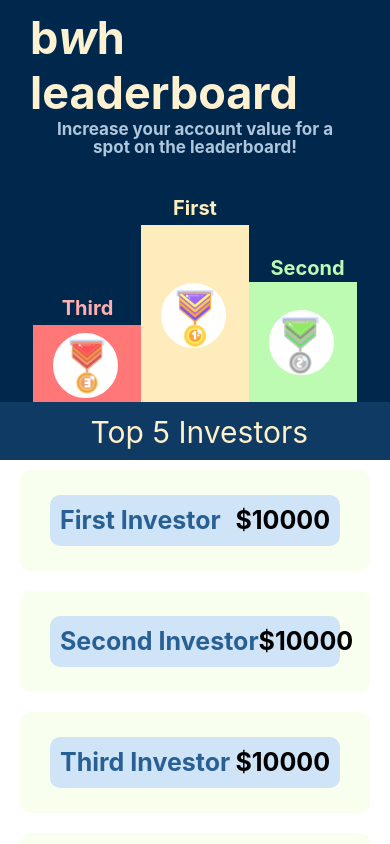
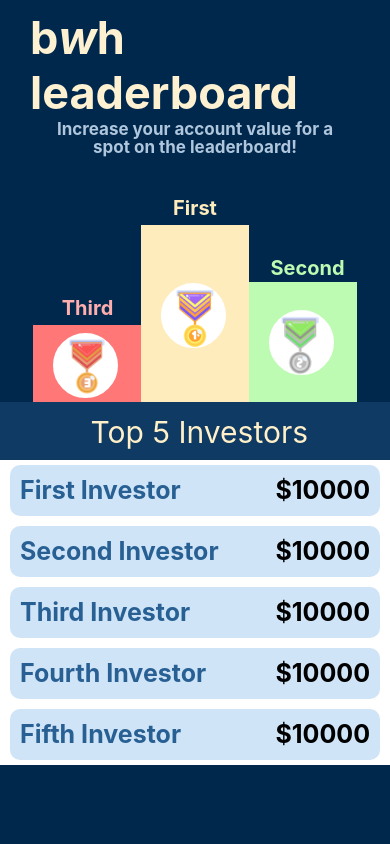
Before and after one commit to clairezhang03/bwh, a React Native app in the folder bwh/: screen /Leaderboard in a window 390 px wide. Shown: the top 844 px of the page. Built offline with nearby package versions, Linux system fonts and the light colour scheme; no server answers; the database is empty.

Commit message:
removed button coloring from leaderboard.js

```diff
--- a/bwh/screens/Leaderboard.js
+++ b/bwh/screens/Leaderboard.js
@@ -97,7 +97,7 @@ export default function LeaderBoard() {
 
     const renderItem = ({ item }) => (
         <TouchableOpacity
-            style={[styles.button, { backgroundColor: "#F9FFEF" }]}
+            // style={[styles.button, { backgroundColor: "#F9FFEF" }]}
             onPress={() => navigation.navigate("OtherUserProfile", { data: item })}>
             <LeaderboardCard name={item.fname + " " + item.lname} balance={item.balance} />
         </TouchableOpacity>
@@ -334,12 +334,12 @@ const styles = StyleSheet.create({
         top: 4
     },
 
-    button: {
-        borderRadius: 10,
-        padding: 20,
-        margin: 10,
-        marginLeft: 20,
-        marginRight: 20,
-    },
+    // button: {
+    //     borderRadius: 10,
+    //     padding: 20,
+    //     margin: 10,
+    //     marginLeft: 20,
+    //     marginRight: 20,
+    // },
 
 })
```
